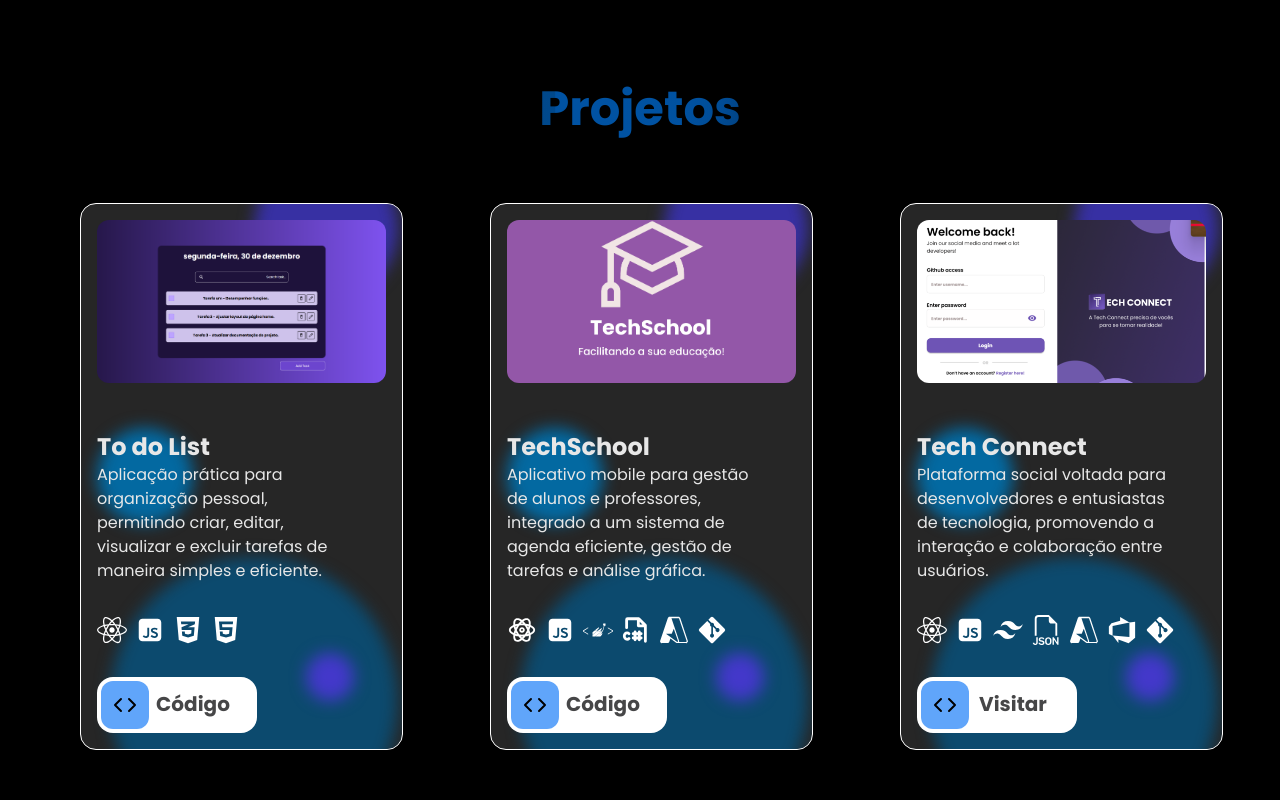
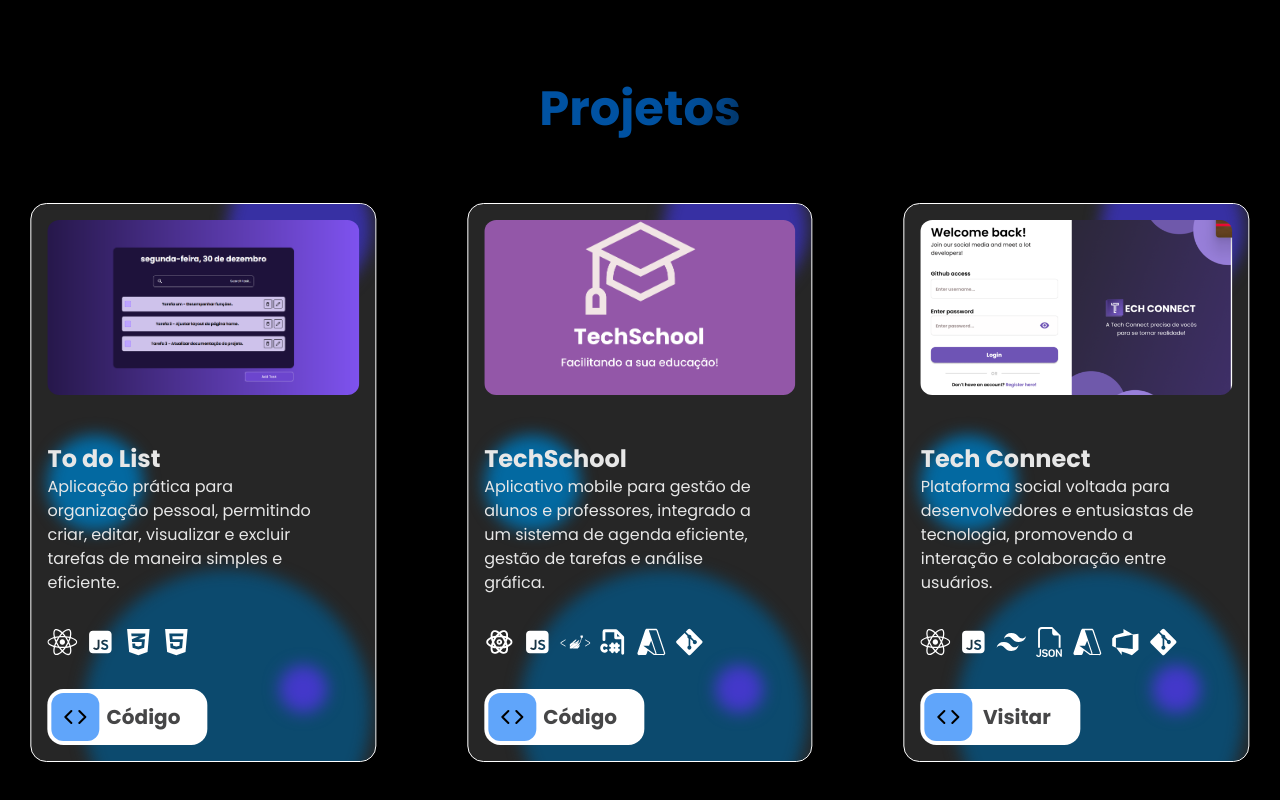
Before and after one commit to Gustavoozz/portfolio, a Next.js app in the folder portoflio-next/: page / in a window 1280 px wide. Shown: the part 1978-2778 px from the top of the page. Built offline with nearby package versions, Linux system fonts and the light colour scheme.

Commit message:
FInalizado.

```diff
--- a/portoflio-next/src/components/nav/nav.tsx
+++ b/portoflio-next/src/components/nav/nav.tsx
@@ -43,7 +43,7 @@ export const Nav = () => {
       <button
         onClick={() => {
           console.log(`Clicked on ${item.name}`);
-          if (onClick) onClick(); // Chamando o onClick se for passado
+          if (onClick) onClick();
           scrollTo(item.id);
         }}
         className="w-full text-left py-2 px-4  rounded transition-colors"
@@ -54,7 +54,7 @@ export const Nav = () => {
   );
 
   return (
-    <nav className="w-full p-4 bg-transparent bg-opacity-90 dark:bg-opacity-90 backdrop-blur-sm">
+    <nav className="w-full p-2 sm:p-4 bg-transparent bg-opacity-90 dark:bg-opacity-90">
       <div className="max-w-7xl mx-auto flex justify-between items-center">
         <div className="flex-none">
           <h1 className="font-poppins font-bold text-2xl">GM</h1>
@@ -70,50 +70,36 @@ export const Nav = () => {
           </button>
         </div>
 
-        <div className="hidden sm:flex justify-end rounded-lg font-medium">
-          <ul className="flex gap-8">
+        <div className="hidden sm:flex justify-end font-medium">
+          <ul className="flex gap-8 ">
             {navItems.map((item) => (
               <NavItem key={item.id} item={item} isMobile={false} onClick={() => setIsMenuOpen(false)} />
             ))}
-            <li className="mt-2"><ThemeToggle /></li>
+            <li className="mt-0 "><ThemeToggle /></li>
           </ul>
         </div>
       </div>
 
       <AnimatePresence>
         {isMenuOpen && (
-          <>
-            <motion.div
-              initial={{ opacity: 0, y: -20 }}
-              animate={{ opacity: 1, y: 0 }}
-              exit={{ opacity: 0, y: -20 }}
-              transition={{ duration: 0.3 }}
-              className="fixed top-16 right-0 w-[40%] bg-white dark:bg-black shadow-lg z-40 sm:hidden
-                   flex flex-col justify-end py-4 px-4"
-            >
-              <ul className="flex flex-col gap-2 items-end">
+          <motion.div
+            initial={{ opacity: 0, x: 50 }}
+            animate={{ opacity: 1, x: 0 }}
+            exit={{ opacity: 0, x: 50 }}
+            transition={{ duration: 0.3 }}
+            className="fixed top-0 right-0 h-screen w-[50%] z-40 bg-mainColors-lightGray dark:bg-black sm:hidden"
+          >
+            <div className="h-full px-4 flex flex-col justify-start py-12">
+              <ul className="flex flex-col gap-4">
                 {navItems.map((item) => (
-                  <NavItem
-                    key={item.id}
-                    item={item}
-                    isMobile={true}
-                    onClick={() => setIsMenuOpen(false)}
-                  />
+                  <NavItem key={item.id} item={item} isMobile={true} onClick={() => setIsMenuOpen(false)} />
                 ))}
-                <li className="mr-16">
+                <li className=''>
                   <ThemeToggle />
                 </li>
               </ul>
-            </motion.div>
-            <motion.div
-              initial={{ opacity: 0 }}
-              animate={{ opacity: 1 }}
-              exit={{ opacity: 0 }}
-              transition={{ duration: 0.3 }}
-              className="fixed inset-0 bg-white dark:bg-black bg-opacity-50 z-30 sm:hidden"
-              onClick={() => setIsMenuOpen(false)}
-            />
-          </>
+            </div>
+          </motion.div>
         )}
       </AnimatePresence>
     </nav>
--- a/portoflio-next/src/components/sections/projects/page.css
+++ b/portoflio-next/src/components/sections/projects/page.css
@@ -1,6 +1,12 @@
 @media (max-width: 640px) {
   #projects {
     justify-content: center;
-    padding: 0 15px; /* Ajuste o padding para garantir que o conteúdo fique centralizado */
+    padding: 0 15px;
   }
 }
+
+.swiper-slide {
+  display: flex !important;
+  align-items: center !important;
+  justify-content: center !important;
+}
--- a/portoflio-next/src/components/sections/projects/page.tsx
+++ b/portoflio-next/src/components/sections/projects/page.tsx
@@ -136,13 +136,12 @@ export const ProjectSection = () => {
 
   return (
     <div className='flex flex-col'>
-      <div className='w-full h-[150px] flex justify-center mb-0 sm:mb-12 '>
-        <SubTitle styles='font-bold font-poppins text-[34px] mt-20 text-center'>Projetos</SubTitle>
+      <div className='w-full h-[150px] flex justify-center mb-0 sm:mb-12'>
+        <SubTitle styles='font-bold font-poppins text-[34px] mt-20 text-center'>
+          Projetos
+        </SubTitle>
       </div>
-      <div
-        id='projects'
-        className="h-full flex ml-0 sm:ml-20 justify-center items-center"
-      >
+      <div id='projects' className='h-full flex ml-0 w-full'>
         <Swiper
           slidesPerView={1}
           modules={[Pagination, Autoplay]}
@@ -151,28 +150,17 @@ export const ProjectSection = () => {
             disableOnInteraction: false,
           }}
           breakpoints={{
-            640: {
-              slidesPerView: 3,
-              spaceBetween: 10,
-            },
-            768: {
-              slidesPerView: 1,
-              spaceBetween: 20,
-            },
-            769: {
-              slidesPerView: 2,
-              spaceBetween: 30,
-            },
-            1024: {
-              slidesPerView: 3,
-              spaceBetween: 30,
-            },
+            640: { slidesPerView: 3, spaceBetween: 10 },
+            768: { slidesPerView: 1, spaceBetween: 20 },
+            769: { slidesPerView: 2, spaceBetween: 30 },
+            1024: { slidesPerView: 3, spaceBetween: 30 },
           }}
-          className="h-[100%] sm:h-[100%] mb-10"
+          className='h-full flex items-center justify-center'
         >
           {projectCard.length > 0 ? (
             projectCard.map((item) => (
-              <SwiperSlide key={item.id} className="flex justify-center mb-0 sm:mb-10">
+              <SwiperSlide key={item.id} className='h-full flex items-center justify-center '>
+                <div className='flex items-center justify-center h-full w-full'>
                   <ProjectCard
                     title={item.title}
                     description={item.description}
@@ -180,10 +168,11 @@ export const ProjectSection = () => {
                     image={item.image}
                     buttons={item.buttons}
                   />
+                </div>
               </SwiperSlide>
             ))
           ) : (
-            <SwiperSlide className="flex justify-center items-center">
+            <SwiperSlide className='h-full flex items-center justify-center'>
               <div>Sem projetos disponíveis</div>
             </SwiperSlide>
           )}
--- a/portoflio-next/src/components/themeSwitch/style.css
+++ b/portoflio-next/src/components/themeSwitch/style.css
@@ -58,16 +58,22 @@
 .st-sunMoonThemeToggleBtn svg .sunRay6 {
   animation-delay: 0.29s !important;
 }
+.st-sunMoonThemeToggleBtn svg {
+  will-change: transform;
+}
 
 .st-sunMoonThemeToggleBtn .themeToggleInput:checked + svg {
   transform: rotate(90deg);
 }
+
 .st-sunMoonThemeToggleBtn .themeToggleInput:checked + svg mask > circle {
   transform: translate(16px, -3px);
 }
+
 .st-sunMoonThemeToggleBtn .themeToggleInput:checked + svg .sunMoon {
   transform: scale(0.55);
 }
+
 .st-sunMoonThemeToggleBtn .themeToggleInput:checked + svg .sunRay {
   animation: showRay1832 0.4s ease forwards;
 }
@@ -83,5 +89,5 @@
 
 .no-transition {
   transition: none !important;
-  opacity: 1 !important; /* ou 0, dependendo do seu caso */
+  opacity: 1 !important;
 }
```
Also changed, not shown: 1 other file (tests, documents, lock files or other folders). Lines whose indentation alone changed are shown as unchanged.
